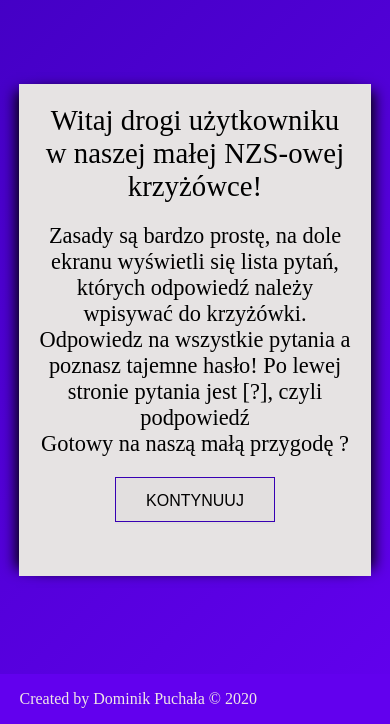
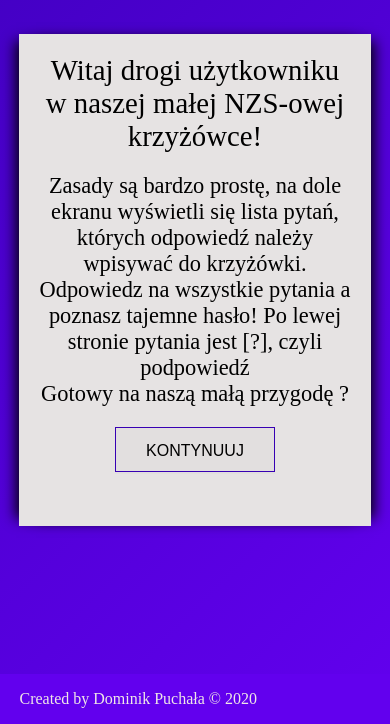
Before and after one commit to Suegro24/krzyzowka, a plain HTML site: page index.html in a window 390 px wide. Shown: the part 120-844 px from the top of the page. Drawn offline with Linux system fonts and the light colour scheme.

Commit message:
Wersja 1.1.4 - poprawa responsywności

```diff
--- a/assets/scss/style.scss
+++ b/assets/scss/style.scss
@@ -125,6 +125,7 @@ body {
             }
 
             @media (max-width: 400px) {
+                top: 400px;
                 width: 80%;
             }
 
```
Also changed, not shown: assets/css/style.css.
